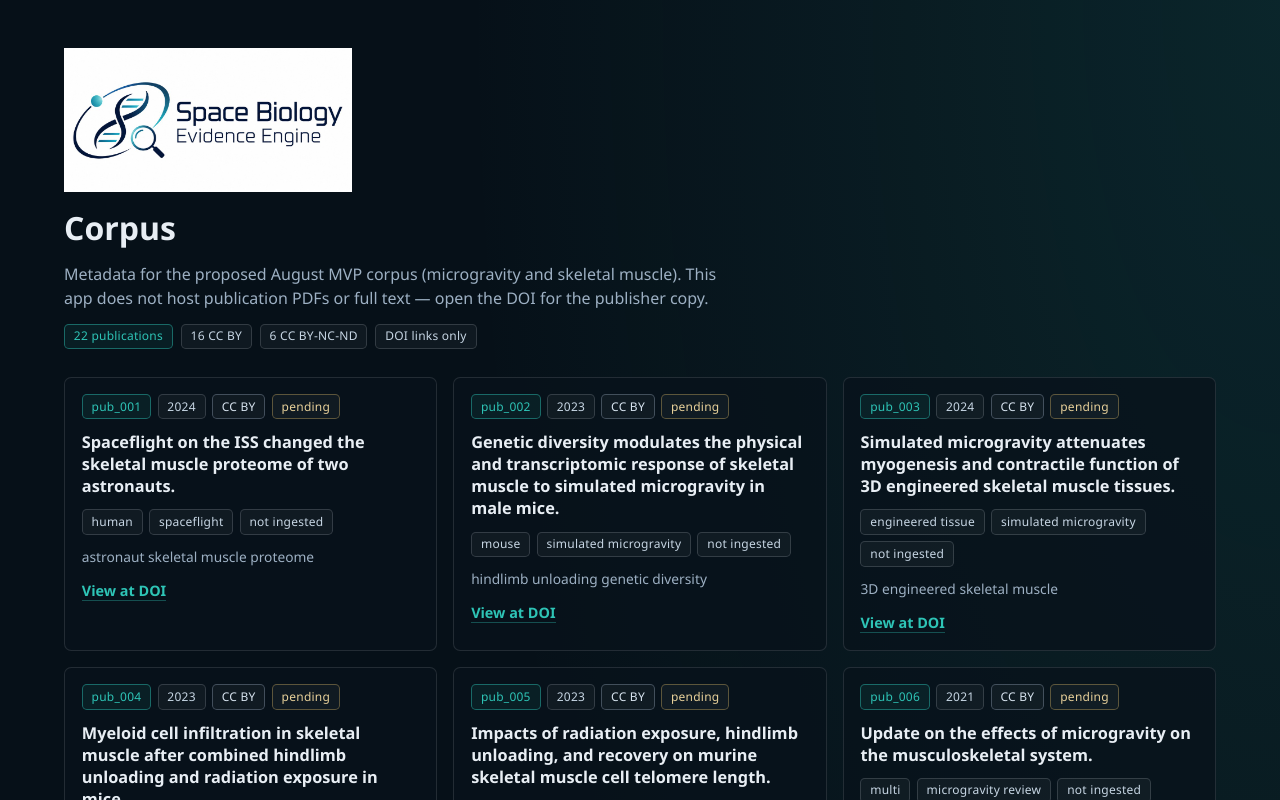
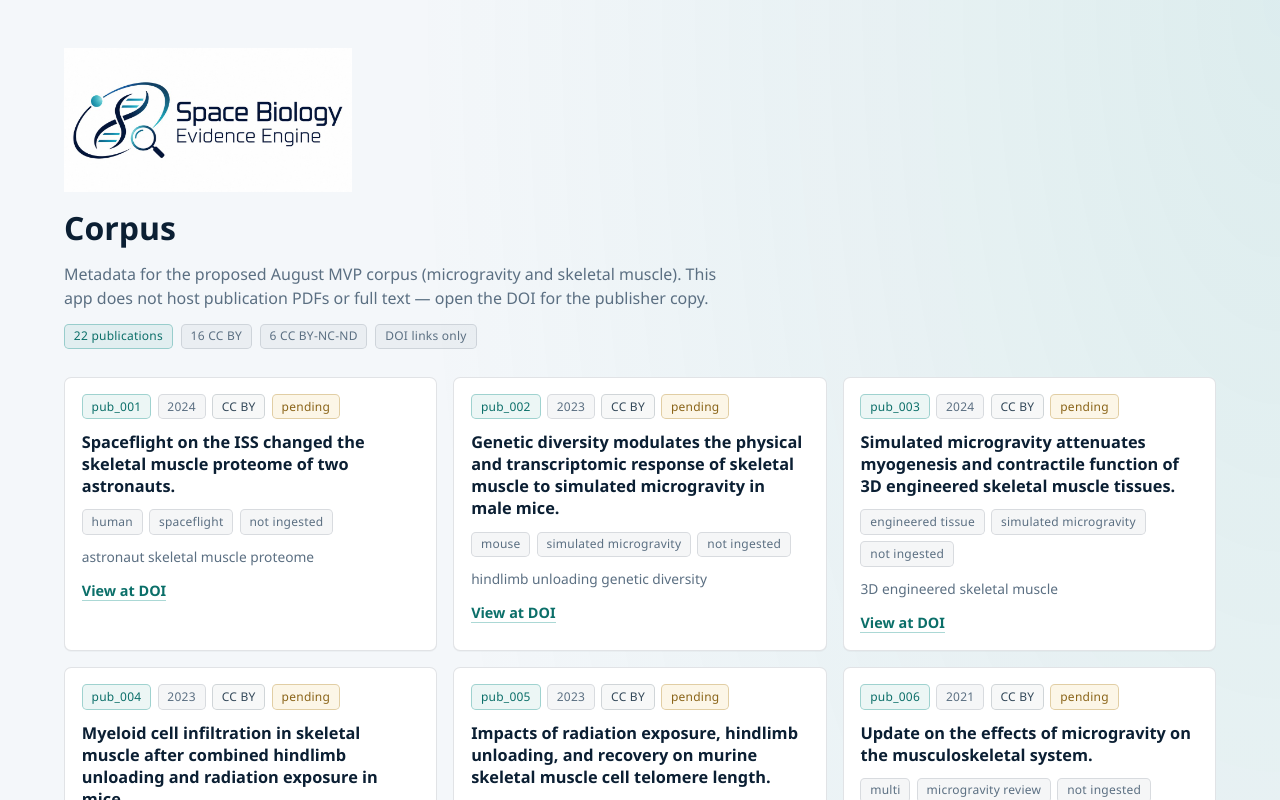
Before and after one commit to bluefate/spacebio-evidence-engine, a Next.js app in the folder apps/web/: page /corpus in a window 1280 px wide. Shown: the top 800 px of the page. Built offline with nearby package versions, Linux system fonts and the light colour scheme.

Commit message:
Switch the web UI to a light theme.
Use light surfaces and navy/teal text so the wordmark and corpus badges remain readable.

```diff
--- a/apps/web/src/app/corpus/corpus.module.css
+++ b/apps/web/src/app/corpus/corpus.module.css
@@ -2,8 +2,8 @@
   min-height: 100vh;
   padding: clamp(1.5rem, 4vw, 3rem);
   background:
-    radial-gradient(ellipse at top right, rgba(46, 196, 182, 0.12), transparent 45%),
-    #061018;
+    radial-gradient(ellipse at top right, rgba(15, 143, 134, 0.1), transparent 48%),
+    var(--bg);
 }
 
 .header {
@@ -27,6 +27,7 @@
   margin: 0;
   font-size: clamp(1.5rem, 3vw, 2rem);
   font-weight: 650;
+  color: var(--fg);
 }
 
 .lede {
@@ -55,9 +56,10 @@
   gap: 0.75rem;
   align-content: start;
   padding: 1rem 1.05rem 1.1rem;
-  border: 1px solid rgba(232, 238, 244, 0.12);
+  border: 1px solid var(--border);
   border-radius: 0.45rem;
-  background: rgba(8, 18, 28, 0.78);
+  background: var(--bg-elevated);
+  box-shadow: 0 1px 0 rgba(11, 31, 51, 0.03);
 }
 
 .badges {
@@ -71,29 +73,31 @@
   align-items: center;
   max-width: 100%;
   padding: 0.28rem 0.55rem;
-  border: 1px solid rgba(232, 238, 244, 0.16);
+  border: 1px solid var(--border);
   border-radius: 0.3rem;
-  background: rgba(255, 255, 255, 0.04);
-  color: #c7d6e4;
+  background: var(--badge-bg);
+  color: var(--muted);
   font-size: 0.75rem;
   line-height: 1.2;
   letter-spacing: 0.02em;
 }
 
 .accent {
-  border-color: rgba(46, 196, 182, 0.45);
-  color: var(--accent);
-  background: rgba(46, 196, 182, 0.08);
+  border-color: rgba(15, 143, 134, 0.35);
+  color: var(--accent-strong);
+  background: rgba(15, 143, 134, 0.08);
 }
 
 .license {
-  border-color: rgba(157, 176, 195, 0.35);
-  color: #d7e3ef;
+  border-color: rgba(11, 31, 51, 0.16);
+  color: #334859;
+  background: rgba(11, 31, 51, 0.03);
 }
 
 .status {
-  border-color: rgba(232, 196, 104, 0.35);
-  color: #e8d19a;
+  border-color: rgba(176, 132, 40, 0.35);
+  color: #8a6418;
+  background: rgba(232, 196, 104, 0.16);
 }
 
 .title {
@@ -101,6 +105,7 @@
   font-size: 1.02rem;
   line-height: 1.35;
   font-weight: 650;
+  color: var(--fg);
 }
 
 .notes {
@@ -113,15 +118,16 @@
 .doi {
   justify-self: start;
   margin-top: 0.15rem;
-  color: var(--accent);
+  color: var(--accent-strong);
   text-decoration: none;
-  border-bottom: 1px solid rgba(46, 196, 182, 0.35);
+  border-bottom: 1px solid rgba(15, 143, 134, 0.35);
   font-size: 0.9rem;
   font-weight: 600;
 }
 
 .doi:hover {
-  border-bottom-color: var(--accent);
+  border-bottom-color: var(--accent-strong);
+  color: var(--accent);
 }
 
 @media (max-width: 980px) {
--- a/apps/web/src/app/globals.css
+++ b/apps/web/src/app/globals.css
@@ -1,8 +1,12 @@
 :root {
-  --bg: #061018;
-  --fg: #e8eef4;
-  --muted: #9db0c3;
-  --accent: #2ec4b6;
+  --bg: #f4f7fa;
+  --bg-elevated: #ffffff;
+  --fg: #0b1f33;
+  --muted: #5b6f82;
+  --accent: #0f8f86;
+  --accent-strong: #0b6f69;
+  --border: rgba(11, 31, 51, 0.12);
+  --badge-bg: rgba(11, 31, 51, 0.04);
   --font-display: "Avenir Next", "Segoe UI", "Helvetica Neue", sans-serif;
   --font-body: "Avenir Next", "Segoe UI", "Helvetica Neue", sans-serif;
 }
```
Also changed, not shown: apps/web/src/app/page.module.css (+19 -8 lines).
